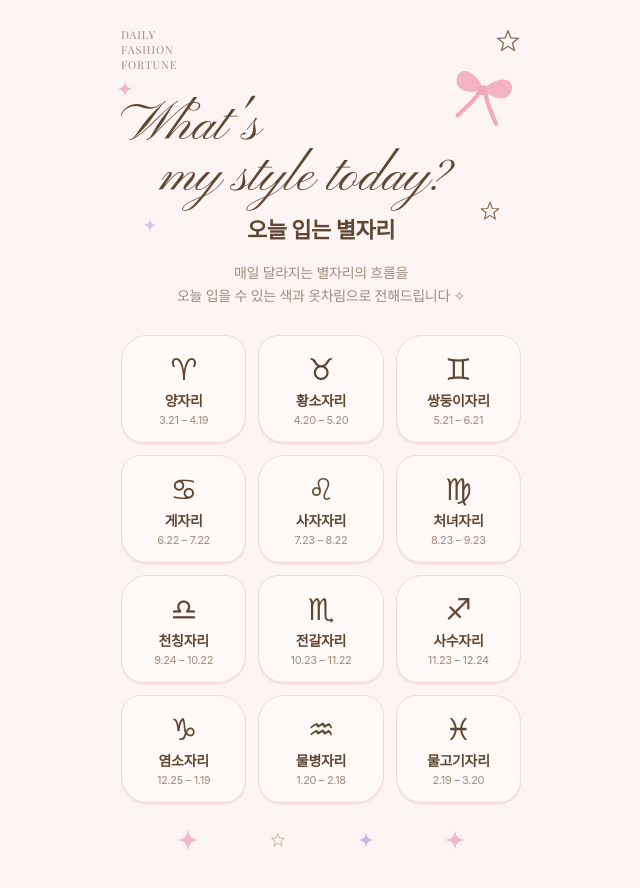
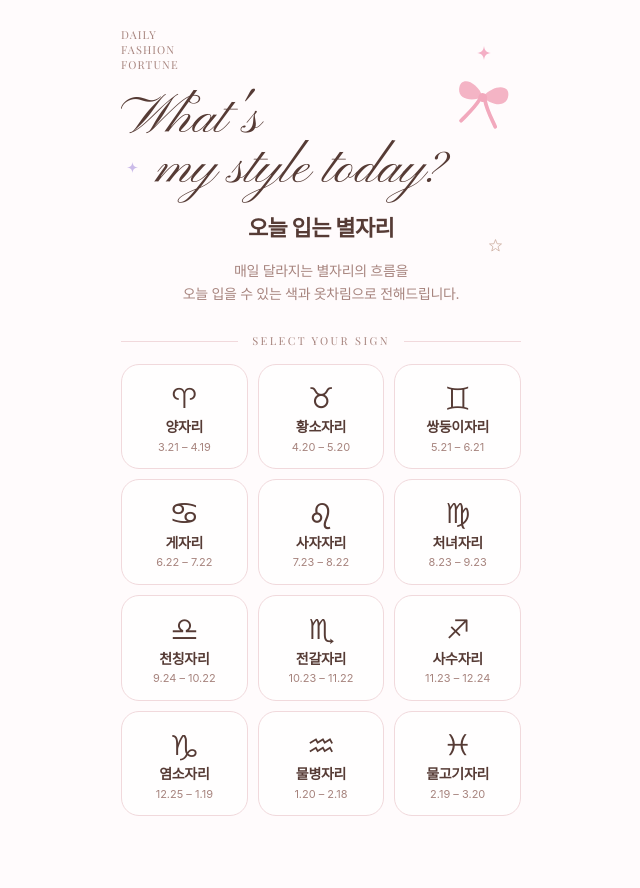
Before and after one commit to stepha051224-sketch/daily-fashion-fortune, a Next.js app: page / in a window 1280 px wide. Shown: the top 888 px of the page, without its empty margins (319-959 px from the left). After the commit the page ends 864 px from the top, so only its background shows below. Built offline with nearby package versions, Linux system fonts and the light colour scheme; a web font is replaced by a local one.

Commit message:
Refine sign selection page: lighter palette, cleaner cards, selected state
Co-Authored-By: Claude Opus 5.5 <noreply@anthropic.com>
Claude-Session: https://claude.ai/code/session_01Tk9dqGVgHwtG4DeMWteyyw

```diff
--- /dev/null
+++ b/app/SignGrid.tsx
@@ -0,0 +1,49 @@
+"use client";
+
+// 별자리 카드 12개
+// 카드를 누르면 잠깐(0.18초) 선택된 모습을 보여준 뒤 결과 페이지로 이동합니다.
+import Link from "next/link";
+import { useRouter } from "next/navigation";
+import { useState, type MouseEvent } from "react";
+import { SIGNS } from "@/data/signs";
+import { Sparkle } from "./Stickers";
+
+const SELECT_DELAY_MS = 180;
+
+export default function SignGrid() {
+  const router = useRouter();
+  const [selectedId, setSelectedId] = useState<string | null>(null);
+
+  function handleClick(e: MouseEvent<HTMLAnchorElement>, id: string) {
+    // 새 탭 열기(⌘/Ctrl 클릭)는 원래대로 동작하게 둡니다.
+    if (e.metaKey || e.ctrlKey || e.shiftKey) return;
+    e.preventDefault();
+    setSelectedId(id);
+    setTimeout(() => router.push(`/result/${id}`), SELECT_DELAY_MS);
+  }
+
+  return (
+    <ul className="sign-grid">
+      {SIGNS.map((sign) => {
+        const selected = sign.id === selectedId;
+        return (
+          <li key={sign.id}>
+            <Link
+              href={`/result/${sign.id}`}
+              className={selected ? "sign-card is-selected" : "sign-card"}
+              aria-current={selected ? "true" : undefined}
+              onClick={(e) => handleClick(e, sign.id)}
+            >
+              {selected && <Sparkle size={12} color="#F4AFC5" className="card-sparkle" />}
+              <span className="sign-symbol" aria-hidden="true">
+                {sign.symbol}
+              </span>
+              <span className="sign-name">{sign.name}</span>
+              <span className="sign-period">{sign.period}</span>
+            </Link>
+          </li>
+        );
+      })}
+    </ul>
+  );
+}
--- a/app/globals.css
+++ b/app/globals.css
@@ -1,12 +1,12 @@
 /* 전체 스타일 — 색은 여기 맨 위에서 한 번에 바꿀 수 있습니다. */
 :root {
-  --bg: #fdf5f3; /* 배경: 연한 크림 핑크 */
-  --card: #fffaf8;
-  --text: #604734; /* 글자: 브라운 */
-  --muted: #a08b7d;
-  --line: #f1d9d6;
-  --pink: #f0c5d4; /* 메인 버튼·라벨 */
-  --pink-soft: #f8e1e6;
+  --bg: #fffbfc; /* 배경: 거의 흰색 + 아주 은은한 핑크 */
+  --card: #fffefe;
+  --text: #563b35; /* 기본 글자: 브라운 */
+  --muted: #a7847e; /* 보조 글자 */
+  --line: #f1d9dc; /* 카드 테두리 */
+  --pink: #f4afc5; /* 포인트 핑크 */
+  --pink-soft: #fff0f5; /* 선택된 카드·라벨 배경 */
   --pink-deep: #d9849f;
   --lavender: #e7d6f3;
 
@@ -14,6 +14,7 @@
     "Malgun Gothic", sans-serif;
   --font-en: var(--font-playfair), Georgia, serif;
   --font-script: var(--font-pinyon), "Snell Roundhand", cursive;
+  --font-symbol: var(--font-zodiac), "Segoe UI Symbol", "Apple Symbols", serif;
 }
 
 * {
@@ -83,72 +84,131 @@ ul {
   font-family: var(--font-en);
   font-size: 11px;
   line-height: 1.35;
-  letter-spacing: 0.08em;
+  letter-spacing: 0.1em;
   text-transform: uppercase;
   color: var(--muted);
 }
 
 .hero {
   position: relative;
-  padding: 28px 0 14px;
+  padding: 18px 0 12px;
   text-align: center;
 }
 
-.hero .script-title {
-  font-size: 54px;
+/* 영문 필기체 타이틀: 2줄, 두 번째 줄은 살짝 들여쓰기 */
+.hero-title {
+  /* 화면 폭에 맞춰 글자 크기가 자동 조절됩니다 (최소 40px ~ 최대 54px) */
+  font-size: clamp(40px, 13.4vw, 54px);
   text-align: left;
+  line-height: 1.05;
+}
+
+.hero-title .line {
+  display: block;
+  white-space: nowrap;
+}
+
+.hero-title .indent {
+  padding-left: 0.62em;
+  margin-top: -0.12em;
+}
+
+/* 리본: 타이틀 첫 줄 오른쪽 위, 글자를 가리지 않는 빈 공간에 */
+.hero-bow {
+  right: 8px;
+  top: 4px;
+  transform: rotate(10deg);
 }
 
 .hero-ko {
-  margin-top: 10px;
+  margin-top: 14px;
   font-size: 22px;
   font-weight: 700;
-  letter-spacing: -0.02em;
+  letter-spacing: -0.03em;
 }
 
 .lead {
   text-align: center;
   font-size: 14px;
+  line-height: 1.7;
   color: var(--muted);
-  margin-bottom: 28px;
+  margin-bottom: 26px;
 }
 
+/* SELECT YOUR SIGN 라벨 + 양쪽 가는 선 */
+.section-label {
+  display: flex;
+  align-items: center;
+  gap: 14px;
+  margin-bottom: 14px;
+  font-family: var(--font-en);
+  font-size: 11px;
+  font-weight: 400;
+  letter-spacing: 0.22em;
+  text-transform: uppercase;
+  color: var(--muted);
+  white-space: nowrap;
+}
+
+.section-label::before,
+.section-label::after {
+  content: "";
+  flex: 1;
+  height: 1px;
+  background: var(--line);
+}
+
+/* 별자리 카드 3열 */
 .sign-grid {
   display: grid;
-  grid-template-columns: repeat(3, 1fr);
-  gap: 12px;
+  grid-template-columns: repeat(3, minmax(0, 1fr));
+  gap: 10px;
 }
 
 .sign-card {
+  position: relative;
   display: flex;
   flex-direction: column;
   align-items: center;
+  justify-content: center;
+  min-height: 104px; /* 손가락으로 누르기 충분한 크기 */
   padding: 14px 4px 12px;
   background: var(--card);
-  border: 1.5px solid var(--line);
-  /* 살짝 일그러진 모서리로 손그림 느낌 */
-  border-radius: 26px 20px 28px 22px;
-  box-shadow: 0 2px 0 rgba(240, 197, 212, 0.35);
-  transition: transform 0.15s, background 0.15s, border-color 0.15s;
+  border: 1px solid var(--line);
+  border-radius: 18px;
+  text-align: center;
+  -webkit-tap-highlight-color: transparent;
+  transition: background-color 180ms ease, border-color 180ms ease;
 }
 
-.sign-grid li:nth-child(even) .sign-card {
-  border-radius: 20px 28px 22px 26px;
+@media (hover: hover) {
+  .sign-card:hover {
+    border-color: var(--pink);
+  }
 }
 
-.sign-card:hover,
 .sign-card:focus-visible {
+  outline: 2px solid var(--pink);
+  outline-offset: 2px;
+}
+
+/* 선택 상태: 이때만 핑크와 반짝이가 나타납니다 */
+.sign-card:active,
+.sign-card.is-selected {
   background: var(--pink-soft);
   border-color: var(--pink);
 }
 
-.sign-card:active {
-  transform: scale(0.96);
+.card-sparkle {
+  position: absolute;
+  top: 9px;
+  right: 10px;
+  animation: fade 0.2s ease-out;
 }
 
 .sign-symbol {
-  font-family: var(--font-en);
-  font-size: 30px;
+  font-family: var(--font-symbol);
+  font-size: 28px;
   line-height: 1.2;
   color: var(--text);
 }
@@ -162,13 +222,7 @@ ul {
 .sign-period {
   font-size: 11px;
   color: var(--muted);
-}
-
-.footer-deco {
-  display: flex;
-  justify-content: space-around;
-  align-items: center;
-  padding: 26px 20px 0;
+  letter-spacing: 0;
 }
 
 /* ---------- ② Reveal ---------- */
@@ -318,7 +372,7 @@ ul {
 }
 
 .sign-pill-symbol {
-  font-family: var(--font-en);
+  font-family: var(--font-symbol);
   font-size: 32px;
   line-height: 1;
 }
--- a/app/layout.tsx
+++ b/app/layout.tsx
@@ -1,10 +1,12 @@
 import type { Metadata, Viewport } from "next";
-import { Pinyon_Script, Playfair_Display } from "next/font/google";
+import { Noto_Sans_Symbols, Pinyon_Script, Playfair_Display } from "next/font/google";
 import "./globals.css";
 
 // 영문 제목·필기체 글꼴은 앱 안에 함께 담아 둡니다 (Next.js 기본 기능).
 const playfair = Playfair_Display({ subsets: ["latin"], weight: ["400", "500", "600"], style: ["normal", "italic"], variable: "--font-playfair" });
 const pinyon = Pinyon_Script({ subsets: ["latin"], weight: "400", variable: "--font-pinyon" });
+// 별자리 기호(♈ ♉ …)가 어느 기기에서든 같은 모양으로 보이도록
+const zodiac = Noto_Sans_Symbols({ subsets: ["symbols"], weight: "400", variable: "--font-zodiac" });
 
 export const metadata: Metadata = {
   title: "오늘 입는 별자리",
@@ -19,7 +21,7 @@ export const viewport: Viewport = {
 
 export default function RootLayout({ children }: { children: React.ReactNode }) {
   return (
-    <html lang="ko" className={`${playfair.variable} ${pinyon.variable}`}>
+    <html lang="ko" className={`${playfair.variable} ${pinyon.variable} ${zodiac.variable}`}>
       <head>
         {/* 한글 본문 글꼴: Pretendard */}
         <link
--- a/app/page.tsx
+++ b/app/page.tsx
@@ -1,6 +1,5 @@
 // ① Landing: 서비스 소개 + 별자리 선택
-import Link from "next/link";
-import { SIGNS } from "@/data/signs";
+import SignGrid from "./SignGrid";
 import { Bow, Sparkle, Star } from "./Stickers";
 
 export default function LandingPage() {
@@ -15,51 +14,34 @@ export default function LandingPage() {
             <br />
             Fortune
           </p>
-          <Star size={26} />
+          <Sparkle size={14} color="#F4AFC5" style={{ marginTop: 18, marginRight: 30 }} />
         </div>
 
         <div className="hero">
-          <Sparkle size={16} className="deco" style={{ left: -4, top: 8 }} />
-          <Bow size={70} className="deco" style={{ right: 4, top: -6, transform: "rotate(12deg)" }} />
-          <h1 className="script-title">
-            What&apos;s
-            <br />
-            <span className="indent">my style today?</span>
+          {/* 장식은 리본 1개 + 반짝이 몇 개만 */}
+          <Bow size={62} className="deco hero-bow" />
+          <h1 className="script-title hero-title">
+            <span className="line">What&apos;s</span>
+            <span className="line indent">my style today?</span>
           </h1>
+          <Sparkle size={11} color="#cbbbe9" className="deco" style={{ left: 6, top: "48%" }} />
           <p className="hero-ko">오늘 입는 별자리</p>
-          <Star size={22} className="deco" style={{ right: 20, bottom: 40 }} />
-          <Sparkle size={14} className="deco" style={{ left: 22, bottom: 30 }} color="#d9c6ee" />
+          <Star size={15} color="#c9a99a" className="deco" style={{ right: 18, bottom: 6 }} />
         </div>
 
         <p className="lead">
           매일 달라지는 별자리의 흐름을
           <br />
-          오늘 입을 수 있는 색과 옷차림으로 전해드립니다 ✧
+          오늘 입을 수 있는 색과 옷차림으로 전해드립니다.
         </p>
       </header>
 
-      <section aria-label="별자리 선택">
-        <ul className="sign-grid">
-          {SIGNS.map((sign) => (
-            <li key={sign.id}>
-              <Link href={`/result/${sign.id}`} className="sign-card">
-                <span className="sign-symbol" aria-hidden="true">
-                  {sign.symbol}
-                </span>
-                <span className="sign-name">{sign.name}</span>
-                <span className="sign-period">{sign.period}</span>
-              </Link>
-            </li>
-          ))}
-        </ul>
+      <section aria-labelledby="select-sign">
+        <h2 id="select-sign" className="section-label">
+          Select your sign
+        </h2>
+        <SignGrid />
       </section>
-
-      <div className="footer-deco" aria-hidden="true">
-        <Sparkle size={22} />
-        <Star size={16} color="#c7a98f" />
-        <Sparkle size={16} color="#cbbbe9" />
-        <Sparkle size={20} />
-      </div>
     </>
   );
 }
```
